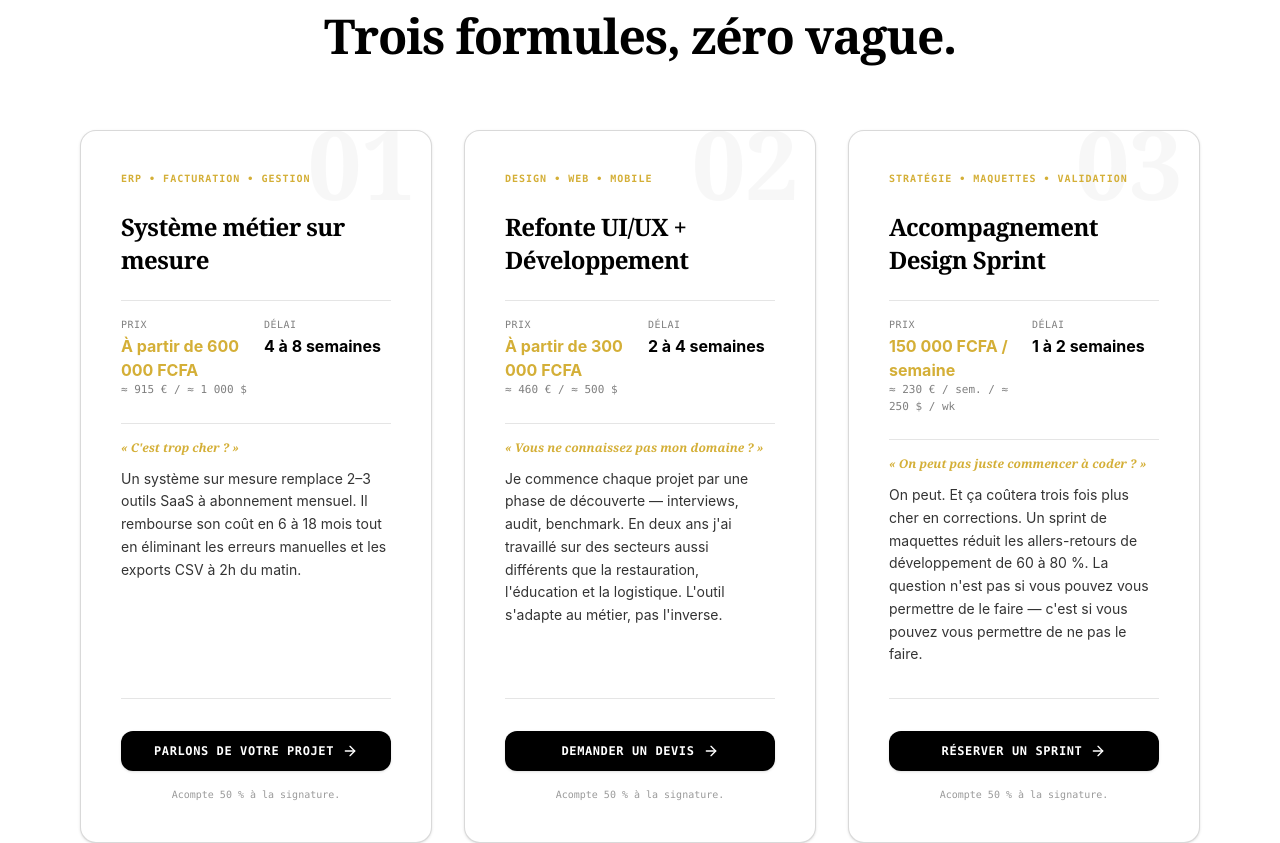
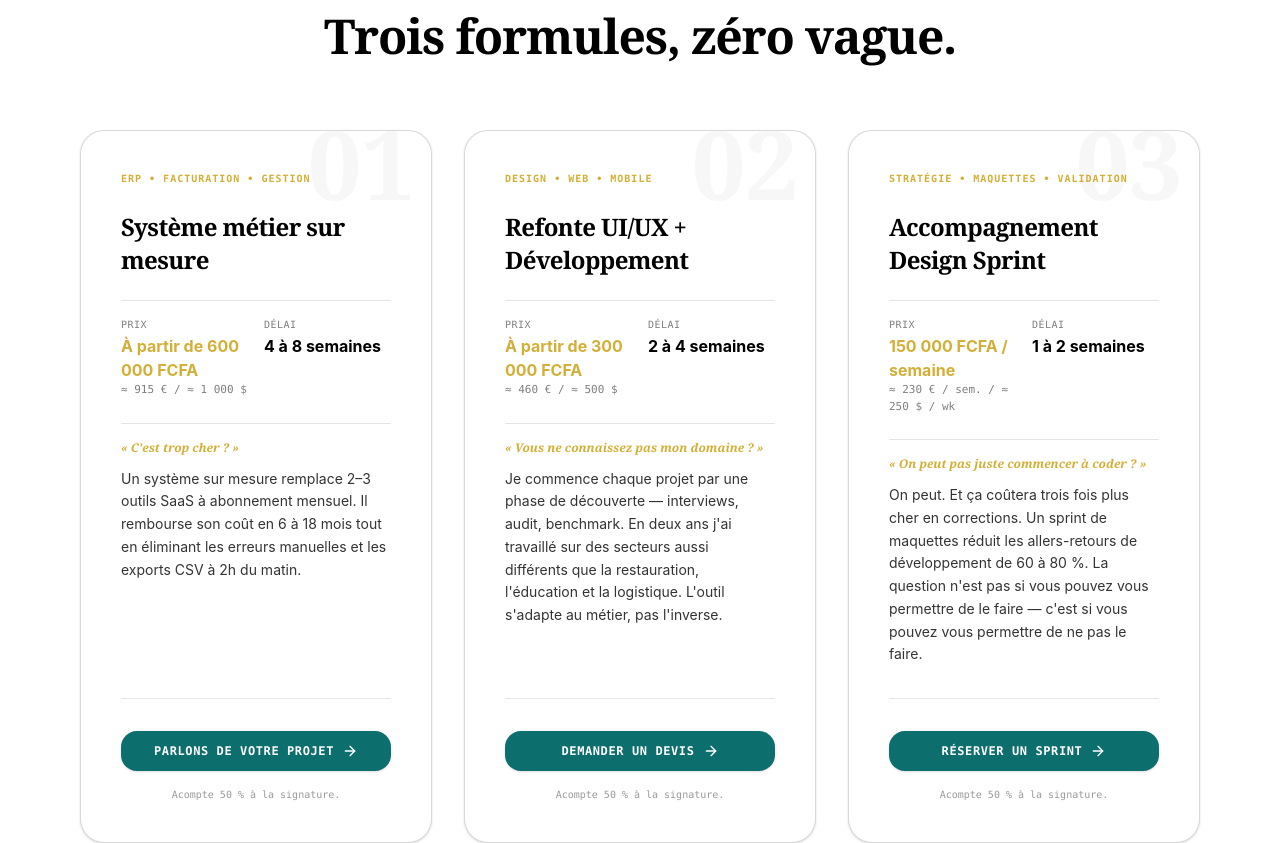
Before and after one commit to EVABAS02/leonEvabas, a React (Vite) app: page / in a window 1280 px wide. Shown: the part 2580-3423 px from the top of the page. Built offline with nearby package versions, Linux system fonts and the light colour scheme; no server answers; the database is empty.

Commit message:
appliquer la loi de similarité au bouton de services

```diff
--- a/src/components/services.jsx
+++ b/src/components/services.jsx
@@ -74,7 +74,7 @@ export default function Services() {
             <div
               key={index}
               style={{ transitionDelay: `${index * 150}ms` }}
-              className={`relative p-8 md:p-10 bg-white border border-black/15 rounded-2xl shadow-sm hover:shadow-md transition-all duration-700 ease-out transform flex flex-col justify-between overflow-hidden group ${
+              className={`relative p-8 md:p-10 bg-white border border-black/15 rounded-3xl shadow-sm hover:shadow-md transition-all duration-700 ease-out transform flex flex-col justify-between overflow-hidden group ${
                 isVisible ? 'opacity-100 translate-y-0' : 'opacity-0 translate-y-16'
               }`}
             >
@@ -131,7 +131,7 @@ export default function Services() {
                 <a
                   href="#contact"
                   onClick={handleScrollToContact}
-                  className="w-full inline-flex items-center justify-center gap-2 px-5 py-3 rounded-xl bg-black text-white hover:bg-[#D4AF37] hover:text-black text-xs font-mono font-bold tracking-wider uppercase transition-all shadow-sm cursor-pointer"
+                  className="w-full inline-flex items-center justify-center gap-2 px-5 py-3 rounded-2xl bg-teal hover:bg-teal-hover text-white text-xs font-mono font-bold tracking-wider uppercase transition-all shadow-sm cursor-pointer"
                 >
                   <span>{service.cta}</span>
                   <svg className="w-4 h-4" viewBox="0 0 24 24" fill="none" stroke="currentColor" strokeWidth="2" strokeLinecap="round" strokeLinejoin="round"><line x1="5" y1="12" x2="19" y2="12"/><polyline points="12 5 19 12 12 19"/></svg>
```
